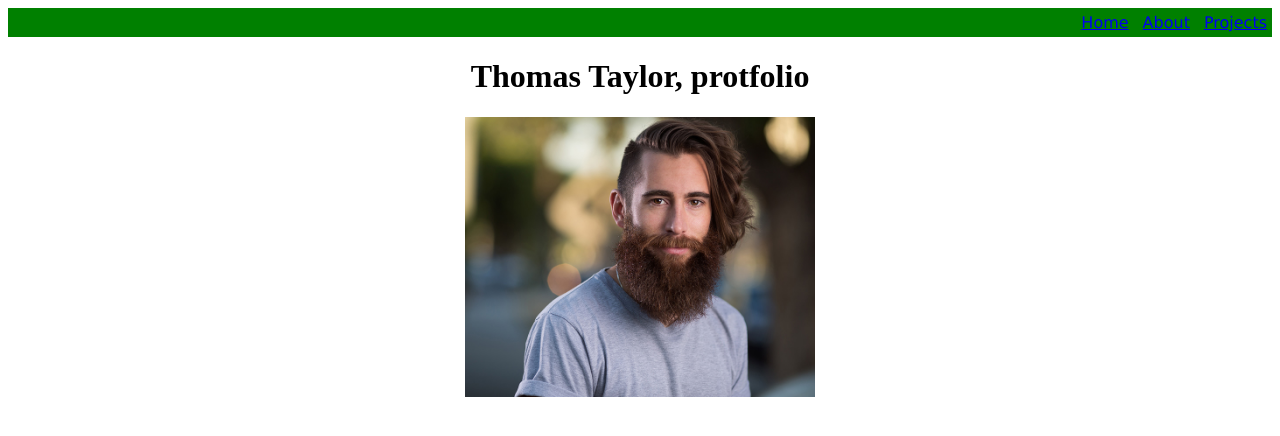
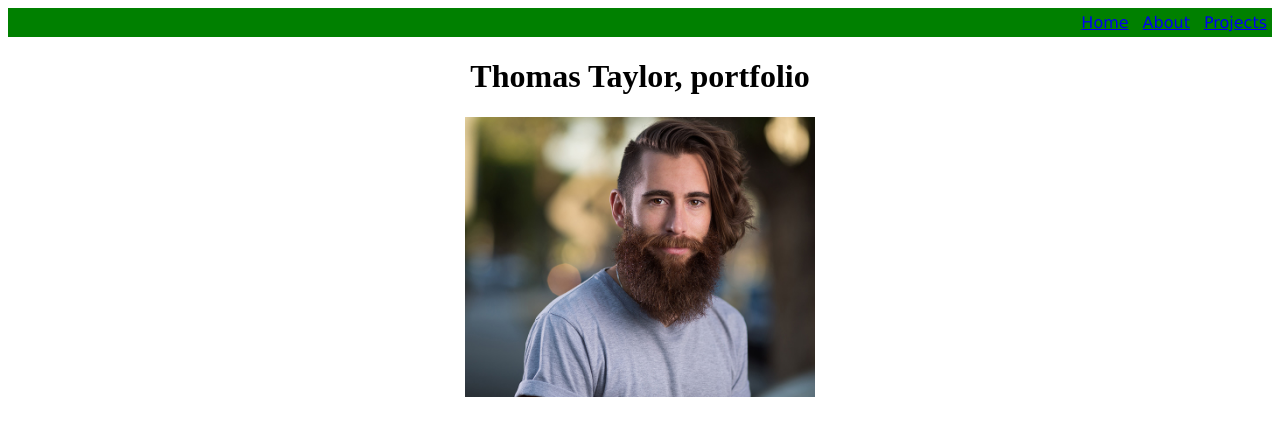
Before and after one commit to ThomGlynnGit/1-portfolio, a plain HTML site: page index.html in a window 1280 px wide. Drawn offline with Linux system fonts and the light colour scheme.

Commit message:
Protfolio

```diff
--- a/index.html
+++ b/index.html
@@ -23,7 +23,7 @@
         <a class="topNav" href="projects.html">Projects</a>
     </nav>
     <!--Page heading-->
-    <h1 id="topTitle">Thomas Taylor, protfolio</h1>
+    <h1 id="topTitle">Thomas Taylor, portfolio</h1>
     <!--Image import-->
     <img class="headshot" src="./img/headshit.jpg" alt="a man with a half shaved, half long haired head">
 
```
